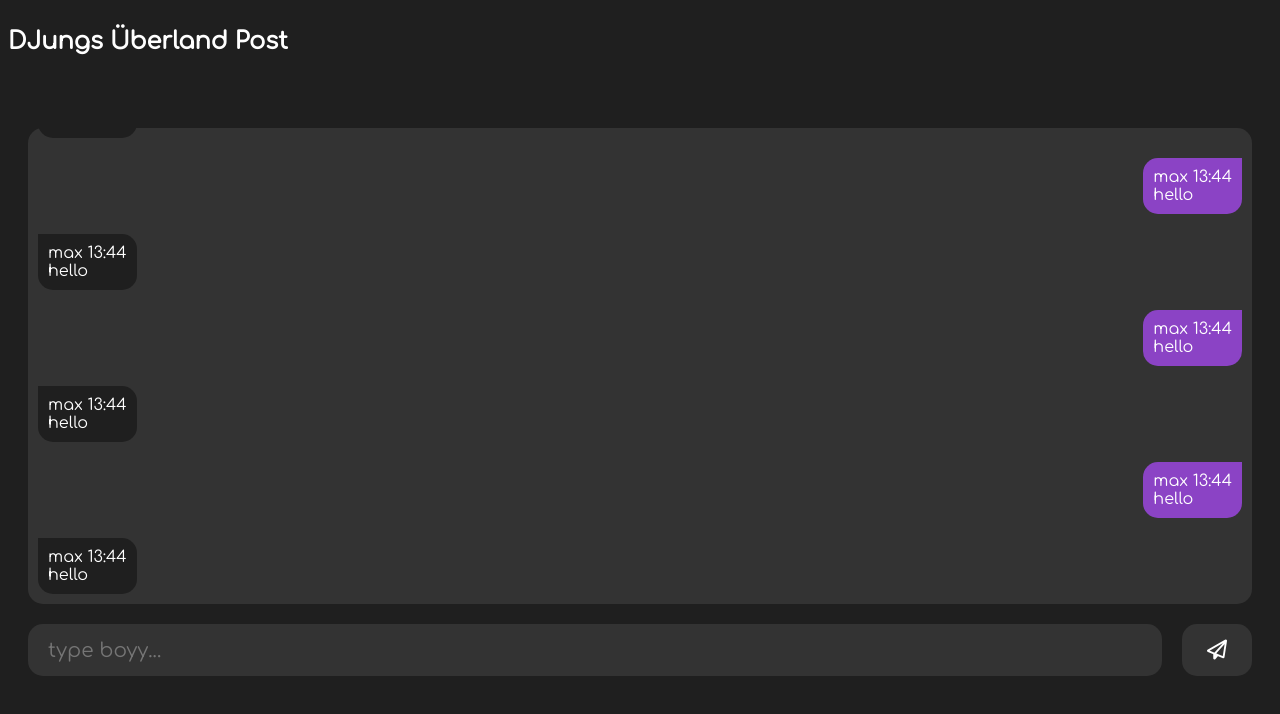
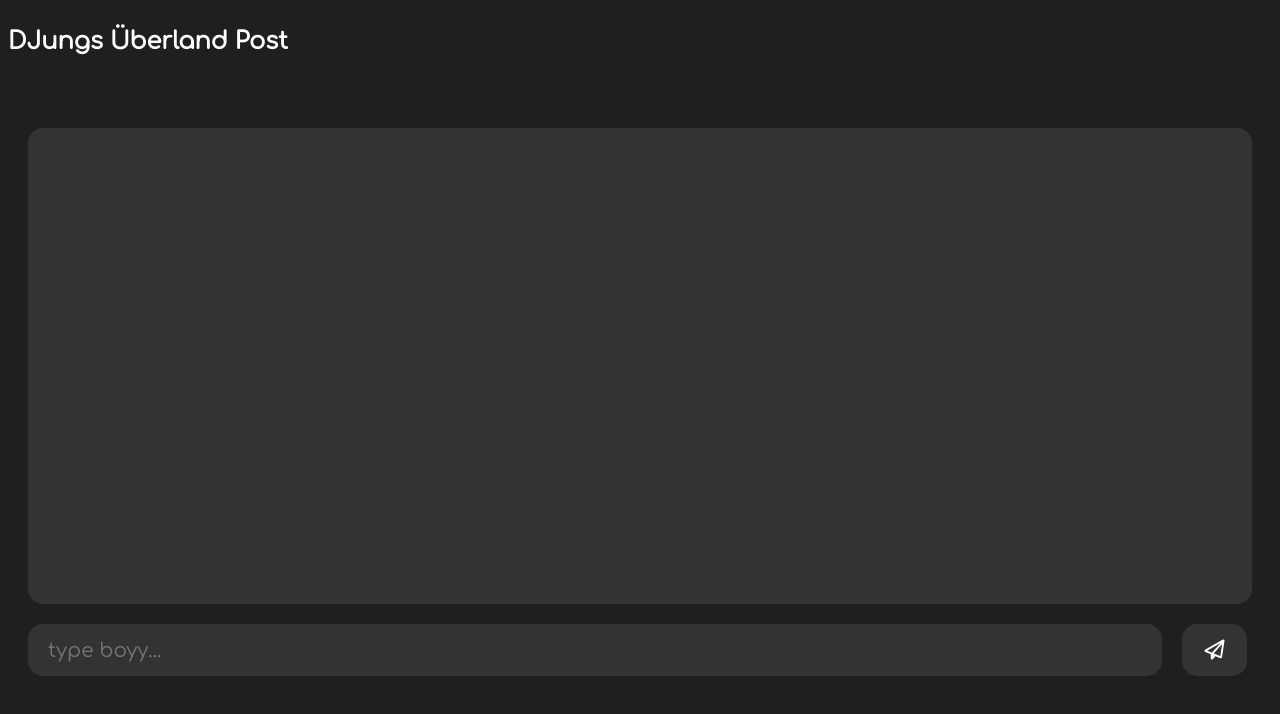
Before and after one commit to Fri3ndlymushroom/djungs-ueberland-post, a plain HTML site: page public/index.html in a window 1280 px wide. Drawn offline with nearby package versions, Linux system fonts and the light colour scheme; some packages are replaced by stand-ins of ours.

Commit message:
frontend

```diff
--- a/public/css/index.css
+++ b/public/css/index.css
@@ -23,7 +23,7 @@
 }
 
 *::-webkit-scrollbar-thumb {
-    background-color: var(--bg--normal);
+    background-color: var(--bg--bright);
     border-radius: 6px;
     border: 2px solid var(--bg--bright);
 }
@@ -106,7 +106,7 @@ button:hover {
 }
 
 #chat__input--send {
-    width: 70px;
+    width: 65px;
 }
 
 
@@ -131,5 +131,3 @@ button:hover {
     margin-left: auto;
     background-color: var(--highlight);
 }
-
-.message__header--time {}
--- a/public/js/index.js
+++ b/public/js/index.js
@@ -1,21 +1,9 @@
 messageIndex = 0
-
-for (var i = 0; i < 20; i++) {
-    addMessage("max", "13:44", "hello", true)
-    addMessage("max", "13:44", "hello", false)
-}
-
-
-
 
 function addMessage(username, date, message, isSelf) {
 
     let messageClass = "message--left"
     if (isSelf) messageClass = "message--right"
-
-
-
-
 
     let newMessageInnerHTML = `
         <span class="message__header">
@@ -24,7 +12,6 @@ function addMessage(username, date, message, isSelf) {
         </span>
         <span class="message__message">${message}</span>
         `
-
     let newMessage = document.createElement("span")
     newMessage.setAttribute("class", "message " + messageClass)
     newMessage.setAttribute("id", "message" + messageIndex)
@@ -41,7 +28,6 @@ function addMessage(username, date, message, isSelf) {
 
 
 function checkIfAtBottom() {
-    console.log($("#chat__feed").scrollTop() + $(document).height(), $("#chat__feed--inner").height())
     if ($("#chat__feed").scrollTop() + $(document).height() > $("#chat__feed--inner").height()) {
         return true
     }
@@ -53,3 +39,7 @@ document.getElementById("chat__input--section").addEventListener("submit", funct
     addMessage("max", "13:44", document.getElementById("chat__input--field").value, true)
     document.getElementById("chat__input--field").value = ""
 })
+
+async function sendMessage(message) {
+
+}
```
Also changed, not shown: public/index.html (+0 -5 lines).
